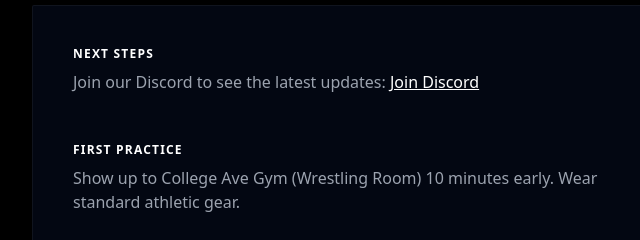
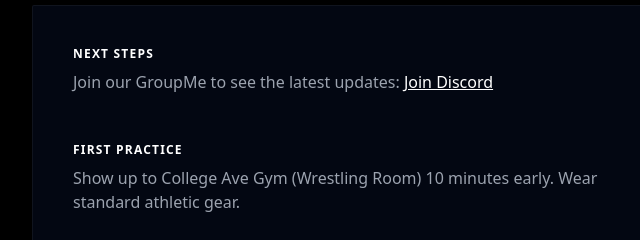
Before and after one commit to almercapa/ruma-website, a React app: page pages/thanks.html in a window 1280 px wide. Shown: the part 285-525 px from the top of the page, 272-912 px from the left. Built offline with nearby package versions, Linux system fonts and the light colour scheme.

Commit message:
Updated Redirect Page

```diff
--- a/pages/thanks.html
+++ b/pages/thanks.html
@@ -17,7 +17,7 @@
     <div class="max-w-2xl mx-auto space-y-12 text-left bg-gray-950 border border-white/5 p-10 rounded-sm">
       <div>
         <h3 class="text-scarlet-700 font-bold uppercase text-xs tracking-widest mb-2">Next Steps</h3>
-        <p class="text-gray-400">Join our Discord to see the latest updates: <a href="#" class="text-white underline">Join Discord</a></p>
+        <p class="text-gray-400">Join our GroupMe to see the latest updates: <a href="https://groupme.com/join_group/102549505/6o5bcpHX" class="text-white underline">Join Discord</a></p>
       </div>
       <div>
         <h3 class="text-scarlet-700 font-bold uppercase text-xs tracking-widest mb-2">First Practice</h3>
```
